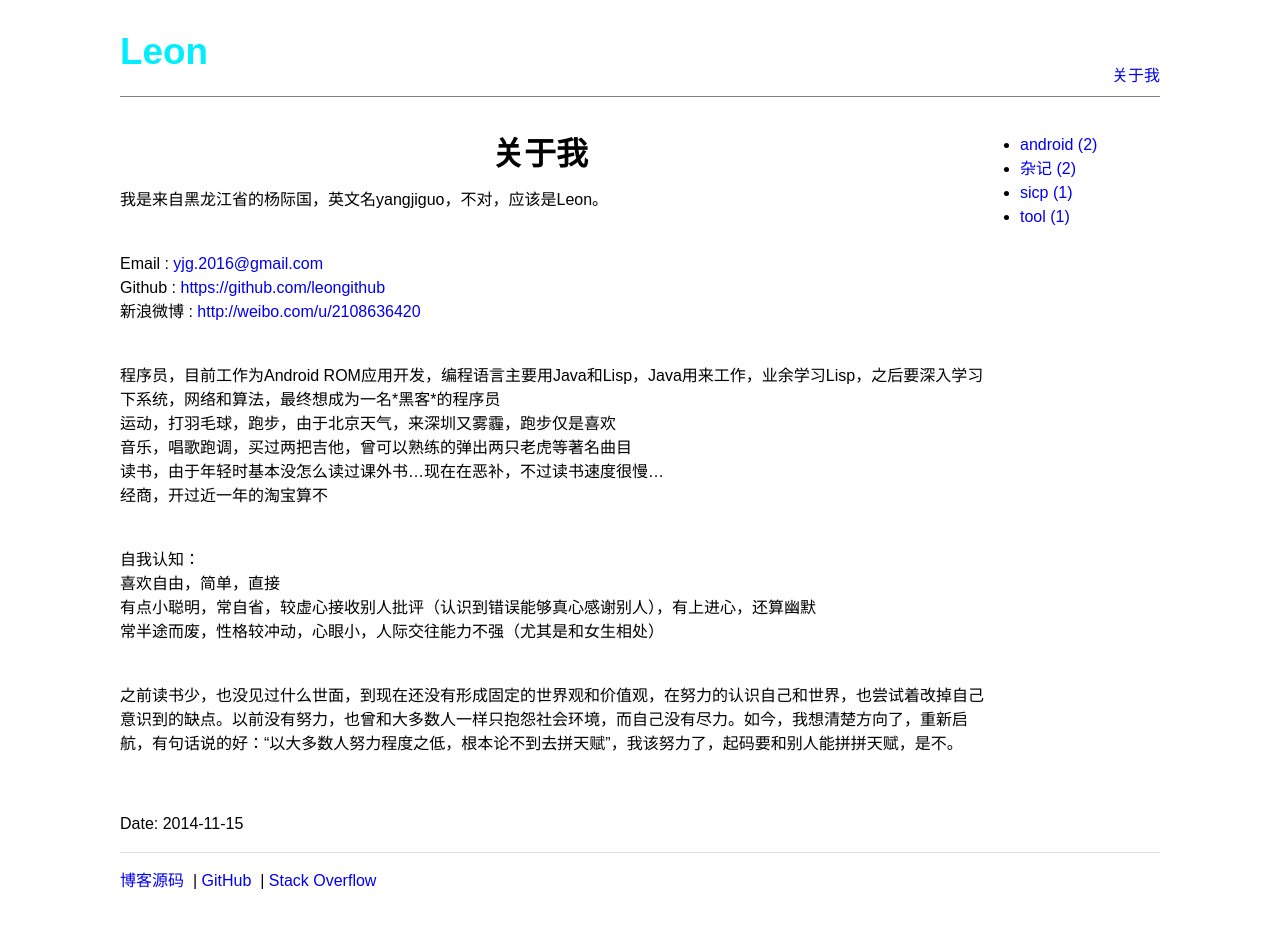
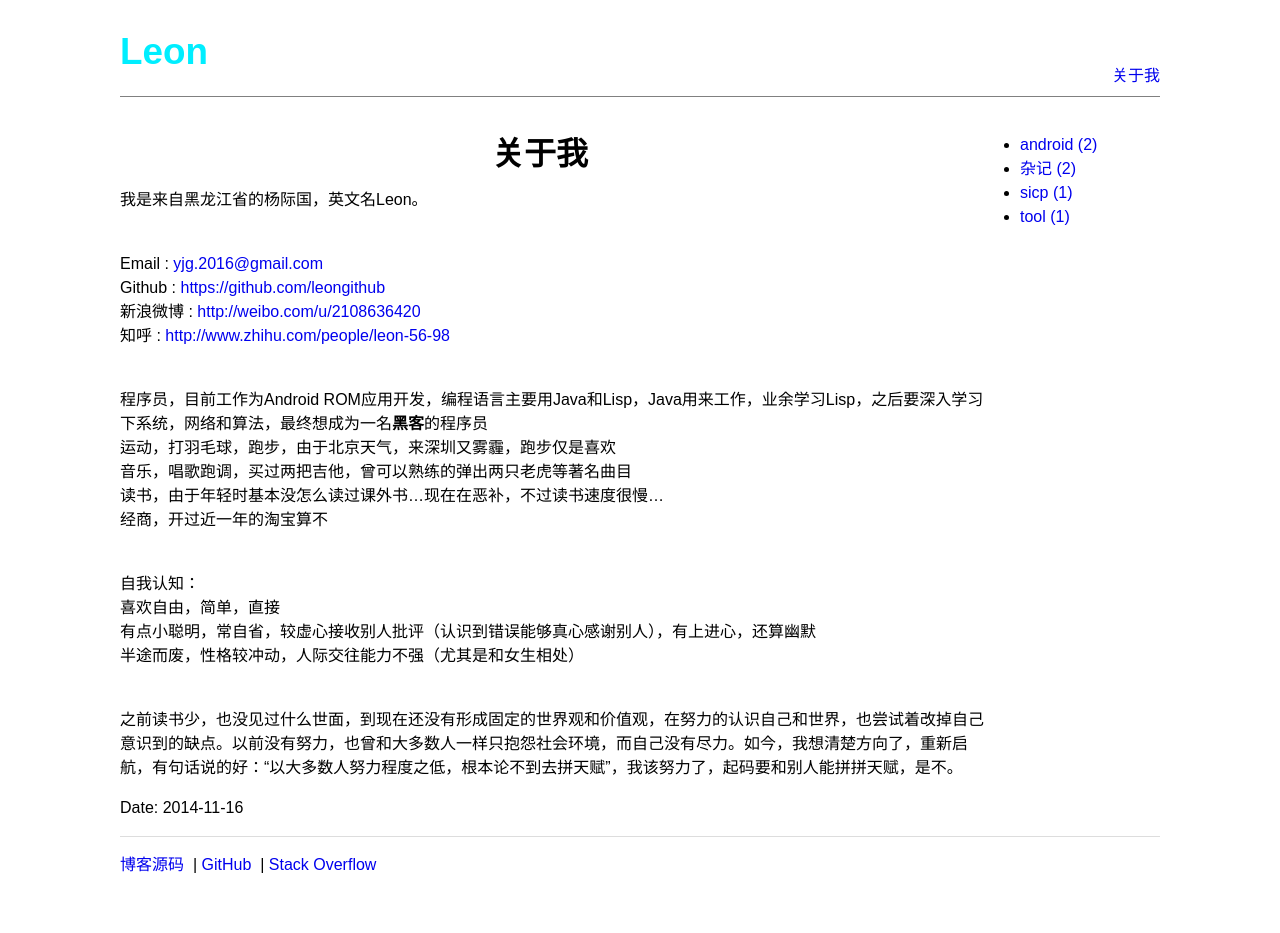
Before and after one commit to leongithub/blog, a Jekyll site: the page built from about.html, in a window 1280 px wide. Built offline with Jekyll 4.4.1, drawn with Linux system fonts in a browser that asks for light colours.

Commit message:
update about me

```diff
--- a/about.html
+++ b/about.html
@@ -10,7 +10,7 @@ layout: default
 <meta http-equiv="Content-Type" content="text/html;charset=utf-8"/>
 <meta name="title" content="关于我"/>
 <meta name="generator" content="Org-mode"/>
-<meta name="generated" content="2014-11-15"/>
+<meta name="generated" content="2014-11-16"/>
 <meta name="author" content="leon"/>
 <meta name="description" content=""/>
 <meta name="keywords" content=""/>
@@ -120,15 +120,16 @@ for the JavaScript code in this tag.
 <div id="content">
 <h1 class="title">关于我</h1>
 
-<p>我是来自黑龙江省的杨际国，英文名yangjiguo，不对，应该是Leon。<br/>
+<p>我是来自黑龙江省的杨际国，英文名Leon。<br/>
 </p>
 <p><br/>
 Email : <a href="mailto:yjg.2016@gmail.com">yjg.2016@gmail.com</a><br/>
 Github : <a href="https://github.com/leongithub">https://github.com/leongithub</a><br/>
 新浪微博 : <a href="http://weibo.com/u/2108636420">http://weibo.com/u/2108636420</a><br/>
+知呼 : <a href="http://www.zhihu.com/people/leon-56-98">http://www.zhihu.com/people/leon-56-98</a><br/>
 </p>
 <p><br/>
-程序员，目前工作为Android ROM应用开发，编程语言主要用Java和Lisp，Java用来工作，业余学习Lisp，之后要深入学习下系统，网络和算法，最终想成为一名*黑客*的程序员<br/>
+程序员，目前工作为Android ROM应用开发，编程语言主要用Java和Lisp，Java用来工作，业余学习Lisp，之后要深入学习下系统，网络和算法，最终想成为一名<b>黑客</b>的程序员<br/>
 运动，打羽毛球，跑步，由于北京天气，来深圳又雾霾，跑步仅是喜欢<br/>
 音乐，唱歌跑调，买过两把吉他，曾可以熟练的弹出两只老虎等著名曲目<br/>
 读书，由于年轻时基本没怎么读过课外书&hellip;现在在恶补，不过读书速度很慢&hellip;<br/>
@@ -138,16 +139,14 @@ Github : <a href="https://github.com/leongithub">https://github.com/leongithub</
 自我认知：<br/>
 喜欢自由，简单，直接<br/>
 有点小聪明，常自省，较虚心接收别人批评（认识到错误能够真心感谢别人），有上进心，还算幽默<br/>
-常半途而废，性格较冲动，心眼小，人际交往能力不强（尤其是和女生相处）<br/>
+半途而废，性格较冲动，人际交往能力不强（尤其是和女生相处）<br/>
 </p>
 <p><br/>
 之前读书少，也没见过什么世面，到现在还没有形成固定的世界观和价值观，在努力的认识自己和世界，也尝试着改掉自己意识到的缺点。以前没有努力，也曾和大多数人一样只抱怨社会环境，而自己没有尽力。如今，我想清楚方向了，重新启航，有句话说的好：“以大多数人努力程度之低，根本论不到去拼天赋”，我该努力了，起码要和别人能拼拼天赋，是不。<br/>
-</p>
-<p><br/>
 </p></div>
 
 <div id="postamble">
-<p class="date">Date: 2014-11-15</p>
+<p class="date">Date: 2014-11-16</p>
 </div>
 </body>
 </html>
```
Also changed, not shown: org_file/about.org (+6 -5 lines).
